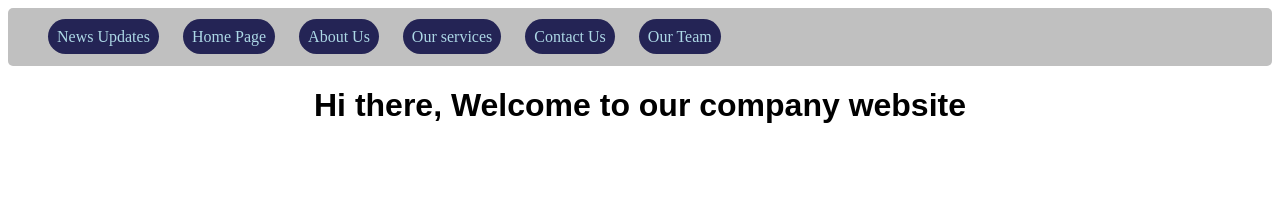
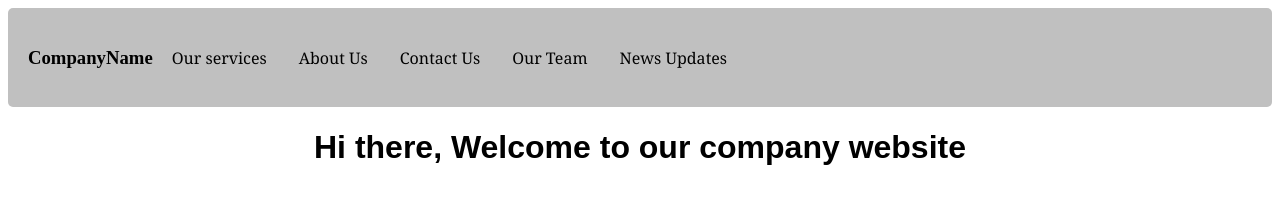
Before and after one commit to maestroAI-cell/Company_Website, a plain HTML site: page Frontend/index.html in a window 1280 px wide. Drawn offline with Linux system fonts and the light colour scheme.

Commit message:
Links aded

```diff
--- a/Frontend/index.css
+++ b/Frontend/index.css
@@ -14,13 +14,13 @@ header {
     border-radius: 5px;
 }
 header a {
+    font-family: Cambria, Cochin, Georgia, Times, 'Times New Roman', serif;
     text-decoration: none;
-    margin-left: 20px;
+    margin-left: 10px;
     justify-content: center;
-    background-color: rgb(36, 36, 85);
     border-radius: 20px;
     padding: 9px;
-    color: lightblue;
+    color:black;
 
 }
 .brand {
--- a/Frontend/index.html
+++ b/Frontend/index.html
@@ -10,14 +10,16 @@
 
 <body>
     <header>
+        <div class="logo">
+               <h3>CompanyName</h3>
+        </div>
 
         <nav>
-            <a href="#">News Updates</a>
-            <a href="#">Home Page</a>
-            <a href="#">About Us</a>
-            <a href="#">Our services</a>
-            <a href="#">Contact Us</a>
-            <a href="#">Our Team</a>
+            <a href="services.html">Our services</a>
+            <a href="about.html">About Us</a>
+            <a href="contact.html">Contact Us</a>
+            <a href="team.html">Our Team</a>
+            <a href="news.html">News Updates</a>
 
         </nav>
     </header>
```
